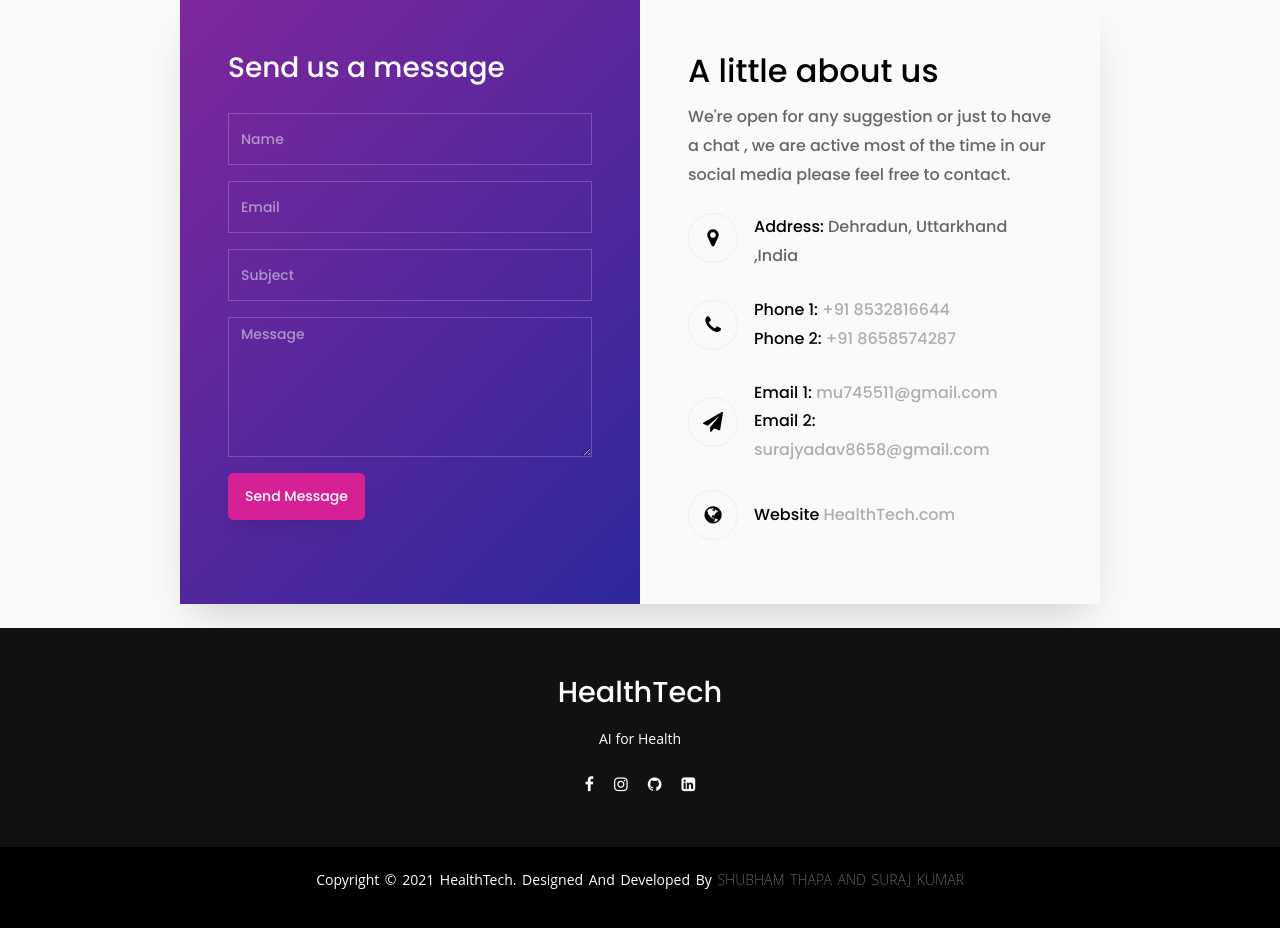
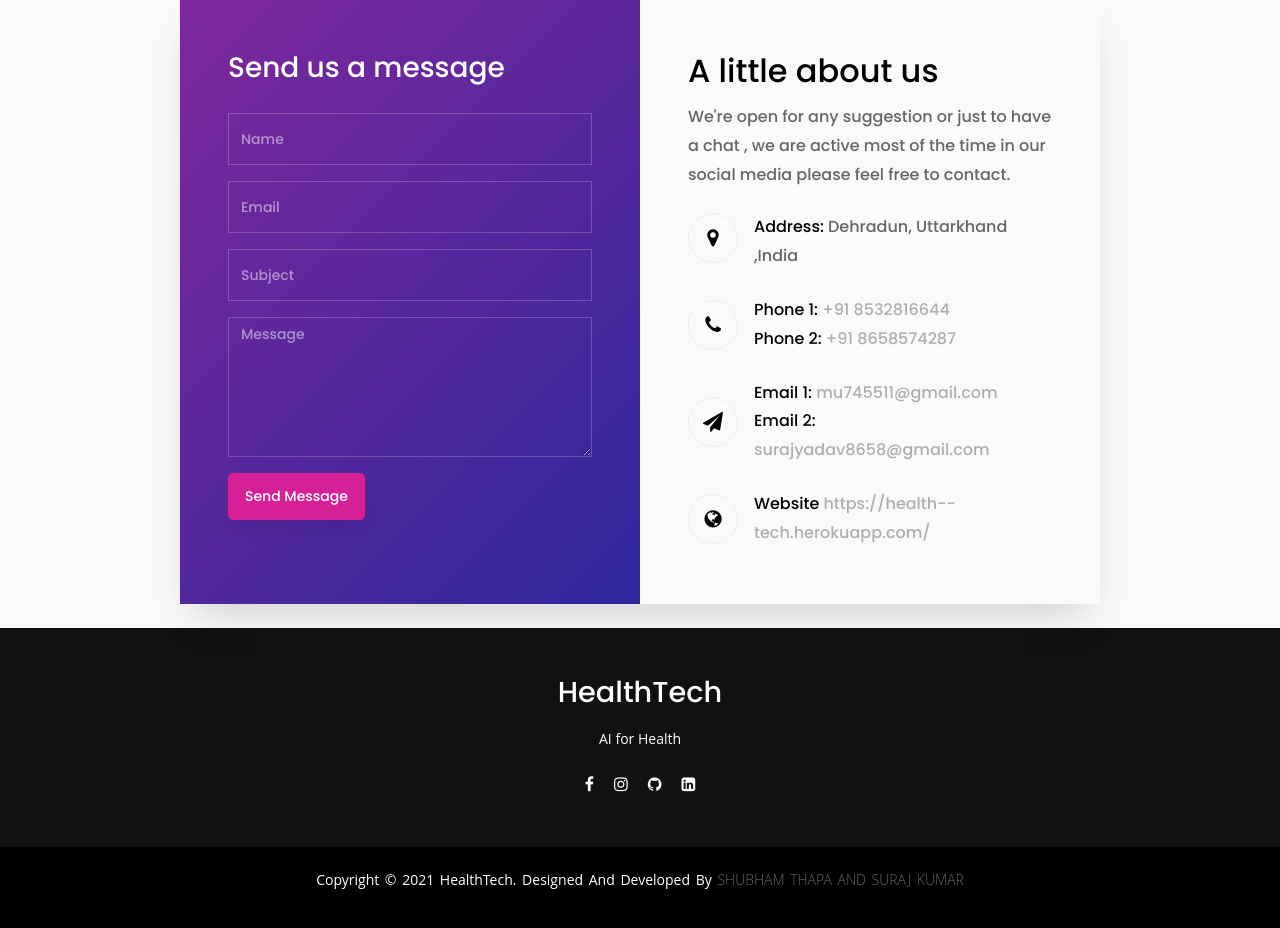
Before and after one commit to shub2k/Health-Tech, a Django app: page /contactus in a window 1280 px wide. Shown: the part 209-1137 px from the top of the page. Run offline with Django 3.2, Linux system fonts and the light colour scheme; some libraries are stand-ins or nearby versions.

Commit message:
Update contact.html

```diff
--- a/templates/contact.html
+++ b/templates/contact.html
@@ -151,7 +151,7 @@
 				        			<span class="fa fa-globe"></span>
 				        		</div>
 				        		<div class="text pl-3">
-					            <p><span>Website</span> <a href="#">HealthTech.com</a></p>
+					            <p><span>Website</span> <a href="#">https://health--tech.herokuapp.com/</a></p>
 					          </div>
 				          </div>
 			          </div>
```
